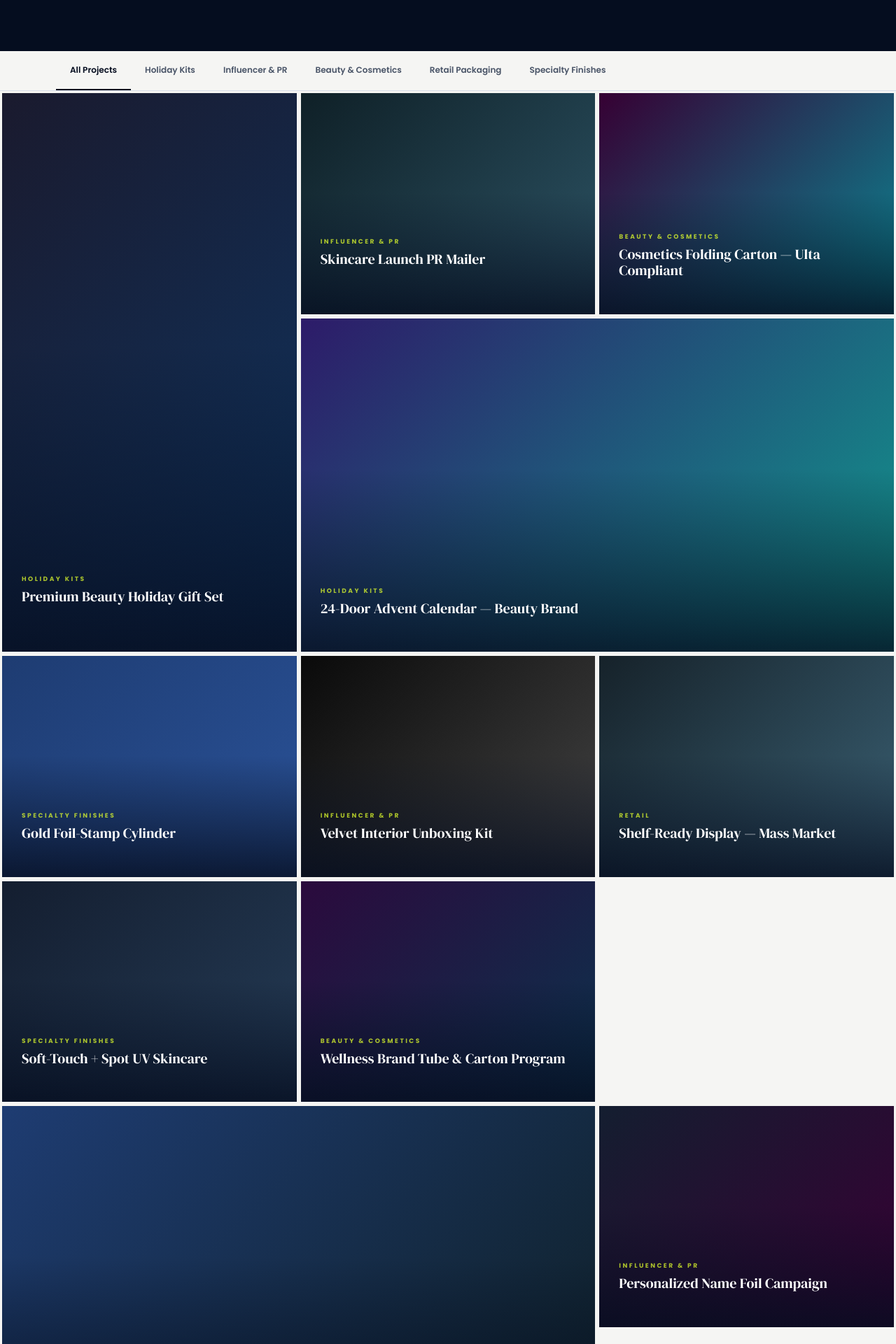
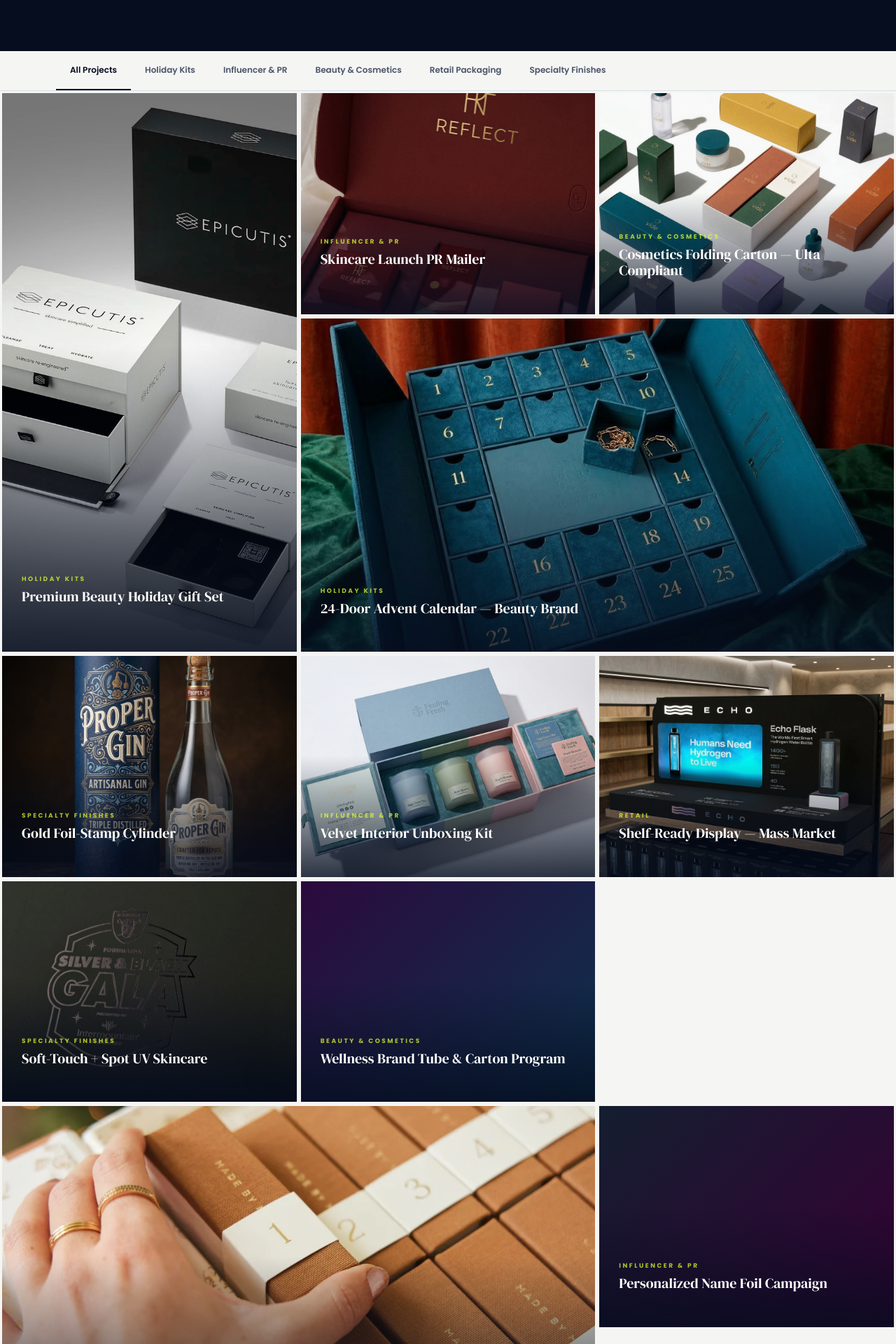
Before and after one commit to jordanhrpr-logic/logic-pac, a Next.js app: page /work in a window 1280 px wide. Shown: the part 440-2360 px from the top of the page at 70% size. Built offline with nearby package versions, Linux system fonts and the light colour scheme.

Commit message:
Wire portfolio images into Our Work page
Reused 9 images from homepage. 3 items still need uploads:
  - wellness-tube-carton-program.jpg
  - personalized-name-foil-campaign.jpg
  - fragrance-retail-carton.jpg

https://claude.ai/code/session_01CHW2ntczRfN6uHTTsDezqW

```diff
--- a/app/work/WorkClient.tsx
+++ b/app/work/WorkClient.tsx
@@ -2,6 +2,7 @@
 
 import { useState } from 'react'
 import Link from 'next/link'
+import Image from 'next/image'
 import { useModal } from '@/components/ModalContext'
 
 const categories = [
@@ -14,18 +15,18 @@ const categories = [
 ]
 
 const workItems = [
-  { cat: 'holiday', cls: 'tall', gradient: 'linear-gradient(135deg,#1a1a2e,#0f3460)', category: 'Holiday Kits', name: 'Premium Beauty Holiday Gift Set', desc: 'Multi-component beauty set, magnetic closure, soft-touch lam. 2,500 units.' },
-  { cat: 'influencer', cls: '', gradient: 'linear-gradient(135deg,#0f2027,#2c5364)', category: 'Influencer & PR', name: 'Skincare Launch PR Mailer', desc: 'Rigid interior box, ribbon lift, custom tissue. 500 units, direct fulfillment.' },
-  { cat: 'beauty', cls: '', gradient: 'linear-gradient(135deg,#360033,#0b8793)', category: 'Beauty & Cosmetics', name: 'Cosmetics Folding Carton \u2014 Ulta Compliant', desc: 'Foil stamp, emboss, Ulta retail compliance. 50,000 units.' },
-  { cat: 'holiday', cls: 'wide', gradient: 'linear-gradient(135deg,#2d1b69,#11998e)', category: 'Holiday Kits', name: '24-Door Advent Calendar \u2014 Beauty Brand', desc: 'Flip-door advent structure, retail shelf display. 3,000 units.' },
-  { cat: 'specialty', cls: '', gradient: 'linear-gradient(135deg,#1e3c72,#2a5298)', category: 'Specialty Finishes', name: 'Gold Foil-Stamp Cylinder', desc: 'Custom cylinder, gold foil, matte lam, die-cut lid. Fragrance brand.' },
-  { cat: 'influencer', cls: '', gradient: 'linear-gradient(135deg,#0a0a0a,#434343)', category: 'Influencer & PR', name: 'Velvet Interior Unboxing Kit', desc: 'Two-piece rigid box, black velvet interior, gold ribbon. 1,200 units.' },
-  { cat: 'retail', cls: '', gradient: 'linear-gradient(135deg,#16222a,#3a6073)', category: 'Retail', name: 'Shelf-Ready Display \u2014 Mass Market', desc: 'PDQ display, floor-standing unit. Target and Walmart. 10,000 units.' },
-  { cat: 'specialty', cls: '', gradient: 'linear-gradient(135deg,#141e30,#243b55)', category: 'Specialty Finishes', name: 'Soft-Touch + Spot UV Skincare', desc: 'Folding carton with soft-touch lam, tactical spot UV on logo.' },
-  { cat: 'beauty', cls: '', gradient: 'linear-gradient(135deg,#2b0a3d,#0d324d)', category: 'Beauty & Cosmetics', name: 'Wellness Brand Tube & Carton Program', desc: 'Coordinated tube + carton, kraft material, FSC certified.' },
-  { cat: 'holiday', cls: 'wide', gradient: 'linear-gradient(135deg,#1e3c72,#0f2027)', category: 'Holiday Kits', name: 'Holiday Gift Set Collection \u2014 Multi-SKU Program', desc: 'Three-piece holiday collection, lift-lid rigid boxes. Sephora compliant. 5,000 sets.' },
-  { cat: 'influencer', cls: '', gradient: 'linear-gradient(135deg,#141e30,#360033)', category: 'Influencer & PR', name: 'Personalized Name Foil Campaign', desc: 'Foil-stamped names, layered interior reveal. 300 units, PR agency.' },
-  { cat: 'retail', cls: '', gradient: 'linear-gradient(135deg,#1a1a2e,#3d5a80)', category: 'Retail', name: 'Fragrance Retail Carton', desc: 'Rigid carton, die-cut window, soft-touch exterior, embossed logo.' },
+  { cat: 'holiday', cls: 'tall', gradient: 'linear-gradient(135deg,#1a1a2e,#0f3460)', image: '/images/portfolio/premium-beauty-gift-set1.jpg', category: 'Holiday Kits', name: 'Premium Beauty Holiday Gift Set', desc: 'Multi-component beauty set, magnetic closure, soft-touch lam. 2,500 units.' },
+  { cat: 'influencer', cls: '', gradient: 'linear-gradient(135deg,#0f2027,#2c5364)', image: '/images/portfolio/skincare-launch-pr-mailer.jpg', category: 'Influencer & PR', name: 'Skincare Launch PR Mailer', desc: 'Rigid interior box, ribbon lift, custom tissue. 500 units, direct fulfillment.' },
+  { cat: 'beauty', cls: '', gradient: 'linear-gradient(135deg,#360033,#0b8793)', image: '/images/portfolio/cosmetics-folding-carton.jpeg', category: 'Beauty & Cosmetics', name: 'Cosmetics Folding Carton \u2014 Ulta Compliant', desc: 'Foil stamp, emboss, Ulta retail compliance. 50,000 units.' },
+  { cat: 'holiday', cls: 'wide', gradient: 'linear-gradient(135deg,#2d1b69,#11998e)', image: '/images/portfolio/24-door-advent-calendar.jpeg', category: 'Holiday Kits', name: '24-Door Advent Calendar \u2014 Beauty Brand', desc: 'Flip-door advent structure, retail shelf display. 3,000 units.' },
+  { cat: 'specialty', cls: '', gradient: 'linear-gradient(135deg,#1e3c72,#2a5298)', image: '/images/portfolio/foil-stamped-cylinder.jpeg', category: 'Specialty Finishes', name: 'Gold Foil-Stamp Cylinder', desc: 'Custom cylinder, gold foil, matte lam, die-cut lid. Fragrance brand.' },
+  { cat: 'influencer', cls: '', gradient: 'linear-gradient(135deg,#0a0a0a,#434343)', image: '/images/portfolio/velvet-interior-unboxing-kit.jpeg', category: 'Influencer & PR', name: 'Velvet Interior Unboxing Kit', desc: 'Two-piece rigid box, black velvet interior, gold ribbon. 1,200 units.' },
+  { cat: 'retail', cls: '', gradient: 'linear-gradient(135deg,#16222a,#3a6073)', image: '/images/portfolio/shelf-ready-display-unit.jpeg', category: 'Retail', name: 'Shelf-Ready Display \u2014 Mass Market', desc: 'PDQ display, floor-standing unit. Target and Walmart. 10,000 units.' },
+  { cat: 'specialty', cls: '', gradient: 'linear-gradient(135deg,#141e30,#243b55)', image: '/images/portfolio/soft-touch-spot-uv.jpg', category: 'Specialty Finishes', name: 'Soft-Touch + Spot UV Skincare', desc: 'Folding carton with soft-touch lam, tactical spot UV on logo.' },
+  { cat: 'beauty', cls: '', gradient: 'linear-gradient(135deg,#2b0a3d,#0d324d)', image: '', category: 'Beauty & Cosmetics', name: 'Wellness Brand Tube & Carton Program', desc: 'Coordinated tube + carton, kraft material, FSC certified.' },
+  { cat: 'holiday', cls: 'wide', gradient: 'linear-gradient(135deg,#1e3c72,#0f2027)', image: '/images/portfolio/holiday-kits.jpeg', category: 'Holiday Kits', name: 'Holiday Gift Set Collection \u2014 Multi-SKU Program', desc: 'Three-piece holiday collection, lift-lid rigid boxes. Sephora compliant. 5,000 sets.' },
+  { cat: 'influencer', cls: '', gradient: 'linear-gradient(135deg,#141e30,#360033)', image: '', category: 'Influencer & PR', name: 'Personalized Name Foil Campaign', desc: 'Foil-stamped names, layered interior reveal. 300 units, PR agency.' },
+  { cat: 'retail', cls: '', gradient: 'linear-gradient(135deg,#1a1a2e,#3d5a80)', image: '', category: 'Retail', name: 'Fragrance Retail Carton', desc: 'Rigid carton, die-cut window, soft-touch exterior, embossed logo.' },
 ]
 
 export default function WorkClient() {
@@ -59,7 +60,7 @@ export default function WorkClient() {
             data-cat={item.cat}
             style={{ display: activeFilter === 'all' || item.cat === activeFilter ? '' : 'none' }}
           >
-            <div className="img-placeholder" style={{ background: item.gradient, height: '100%' }}></div>
+            {item.image ? <Image src={item.image} alt={`${item.name} — packaging by Logic Pac`} fill style={{ objectFit: 'cover' }} sizes="(max-width: 768px) 100vw, 33vw" /> : <div className="img-placeholder" style={{ background: item.gradient, height: '100%' }}></div>}
             <div className="wgov">
               <div className="wgcat">{item.category}</div>
               <div className="wgnm">{item.name}</div>
```
